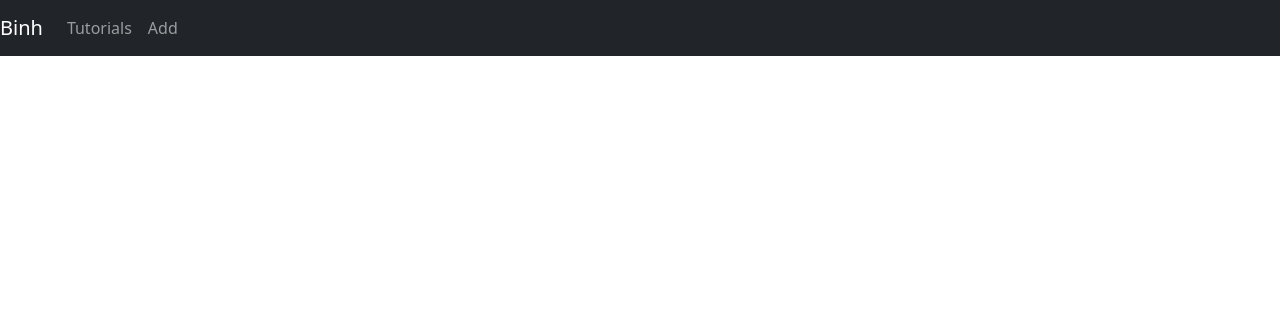
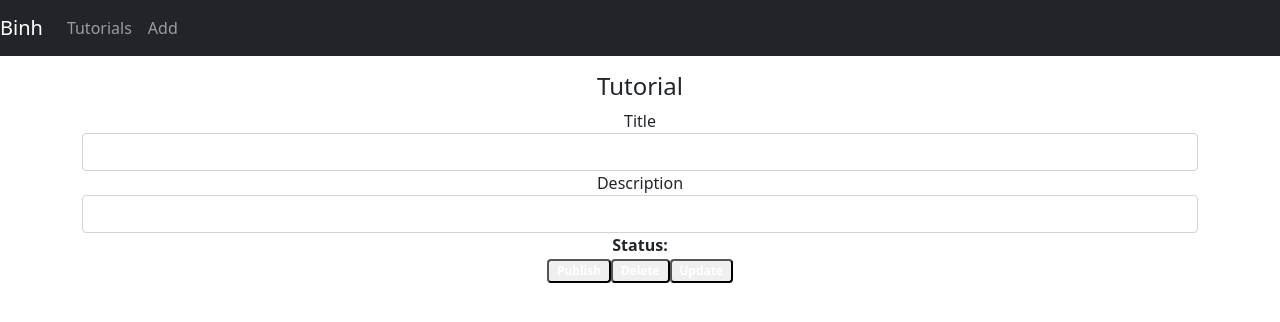
Before and after one commit to BinhKhuu/Test_Application_With_Express, a React (Create React App) app in the folder client/react-crud/: page /tutorials/1 in a window 1280 px wide. Before the commit this address had no page. Shown: the top 322 px of the page. Built offline with nearby package versions, Linux system fonts and the light colour scheme; no server answers.

Commit message:
add tutorial info component

```diff
--- a/client/react-crud/src/App.js
+++ b/client/react-crud/src/App.js
@@ -4,7 +4,7 @@ import './App.css';
 import {Routes, Route, Link} from 'react-router-dom';
 import TutorialsList from './components/TutorialsList';
 import AddTutorials from './components/AddTutorials';
-
+import Tutorial from './components/Tutorial';
 const App = props => {
   return (
     <div role="application" className="App">
@@ -36,6 +36,7 @@ const App = props => {
             element={<TutorialsList tutorials={[]} />}
           />
           <Route exact path={'/Add'} element={<AddTutorials />} />
+          <Route exact path="/tutorials/:id" element={<Tutorial />} />
         </Routes>
       </div>
     </div>
--- /dev/null
+++ b/client/react-crud/src/components/Tutorial.js
@@ -0,0 +1,122 @@
+import {render} from '@testing-library/react';
+import React, {useState, useEffect} from 'react';
+import {Link} from 'react-router-dom';
+import TutorialService from '../services/TutorialDataService';
+import {useParams, useNavigate} from 'react-router-dom';
+
+const Tutorial = (props, params) => {
+  let navigate = useNavigate();
+  let {id} = useParams();
+  const [currentTutorial, setCurrentTutorial] = useState({
+    title: '',
+    description: '',
+    published: false,
+    id,
+  });
+  const [message, setMessage] = useState('');
+
+  useEffect(() => {
+    getTutorial();
+  }, []);
+
+  const getTutorial = async () => {
+    try {
+      const reponse = await TutorialService.get(id);
+      setCurrentTutorial(reponse.data);
+    } catch (error) {
+      // log error
+    }
+  };
+
+  const onTitleChange = event => {
+    const updatedTitle = event.target.value;
+    setCurrentTutorial({...currentTutorial, ...{title: updatedTitle}});
+  };
+
+  const onDescriptionChange = event => {
+    const udpatedDesc = event.target.value;
+    setCurrentTutorial({...currentTutorial, ...{description: udpatedDesc}});
+  };
+
+  const updatePublished = async status => {
+    try {
+      const response = await TutorialService.update(currentTutorial.id, {
+        ...currentTutorial,
+        ...{published: status},
+      });
+      setMessage('The tutorial was updated successfully!');
+    } catch (error) {}
+  };
+
+  const updateTutorial = async () => {
+    try {
+      const response = await TutorialService.update(
+        currentTutorial.id,
+        currentTutorial,
+      );
+      setMessage('The tutorial was updated successfully!');
+    } catch (error) {}
+  };
+
+  const deleteTutorial = async () => {
+    try {
+      const response = await TutorialService.remove(currentTutorial.id);
+      console.log('DELETED');
+      navigate('/');
+    } catch (error) {}
+  };
+
+  return (
+    <div>
+      <div className="edit-form">
+        <h4>Tutorial</h4>
+        <form>
+          <div className="form-group">
+            <label htmlFor="title">Title</label>
+            <input
+              type="text"
+              className="form-control"
+              id="title"
+              value={currentTutorial.title}
+              onChange={onTitleChange}
+            />
+          </div>
+          <div className="form-group">
+            <label htmlFor="description">Description</label>
+            <input
+              type="text"
+              className="form-control"
+              id="description"
+              value={currentTutorial.description}
+              onChange={onDescriptionChange}
+            />
+          </div>
+          <div className="form-group">
+            <label>
+              <strong>Status:</strong>
+            </label>
+          </div>
+        </form>
+        <button
+          className="badge badge-primary mr-2"
+          onClick={updatePublished.bind(this, true)}
+        >
+          Publish
+        </button>
+        <button className="badge badge-danger mr-2" onClick={deleteTutorial}>
+          Delete
+        </button>
+        <button
+          type="submit"
+          className="badge badge-success"
+          onClick={updateTutorial}
+        >
+          Update
+        </button>
+        <p>{message}</p>
+      </div>
+    </div>
+  );
+};
+
+export default Tutorial;
```
Also changed, not shown: 2 other files (tests, documents, lock files or other folders).
